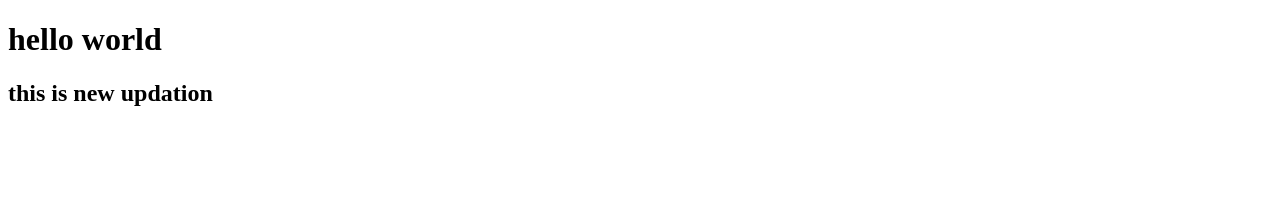
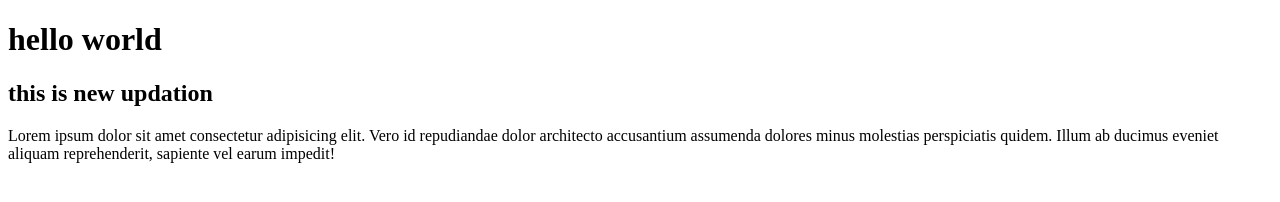
Before and after one commit to abhishekwarrior/myrepo, a plain HTML site: page index.html in a window 1280 px wide. Drawn offline with Linux system fonts and the light colour scheme.

Commit message:
i have added here new para

```diff
--- a/index.html
+++ b/index.html
@@ -8,5 +8,7 @@
 <body>
     <h1>hello world</h1>
     <h2>this is new updation</h2>
+    <p>Lorem ipsum dolor sit amet consectetur adipisicing elit. Vero id repudiandae dolor architecto accusantium assumenda dolores minus molestias perspiciatis quidem. Illum ab ducimus eveniet aliquam reprehenderit, sapiente vel earum impedit!</p>
+
 </body>
 </html>
```
